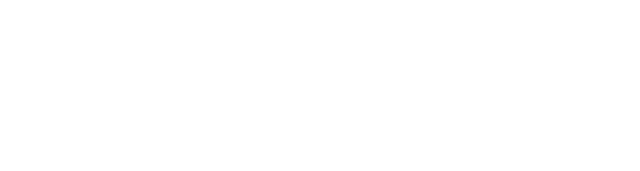
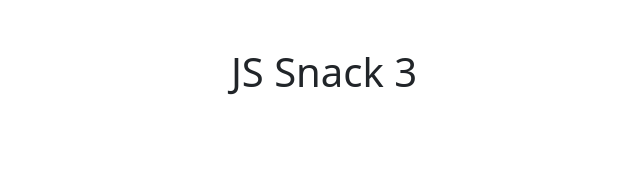
Before and after one commit to DanCiciarello/js-jsnacks-blocco-3, a plain HTML site: page Snack 3/index.html in a window 1280 px wide. Shown: the whole page, without its empty margins (316-956 px from the left). Drawn offline with nearby package versions, Linux system fonts and the light colour scheme.

Commit message:
Completed snack 3

```diff
--- a/Snack 3/index.html
+++ b/Snack 3/index.html
@@ -10,6 +10,17 @@
 </head>
 <body>
 
+    <div class="container">
+        <div class="row">
+            <div class="col-12 text-center pt-5">
+                <h1>JS Snack 3</h1>
+            </div>
+            <div class="col-4 offset-4 text-center pt-5">
+                <p id="inputResult"></p>
+            </div>
+        </div>
+    </div>
+
 
     <!-- Javascript -->
     <script src="./main.js"></script>
```
